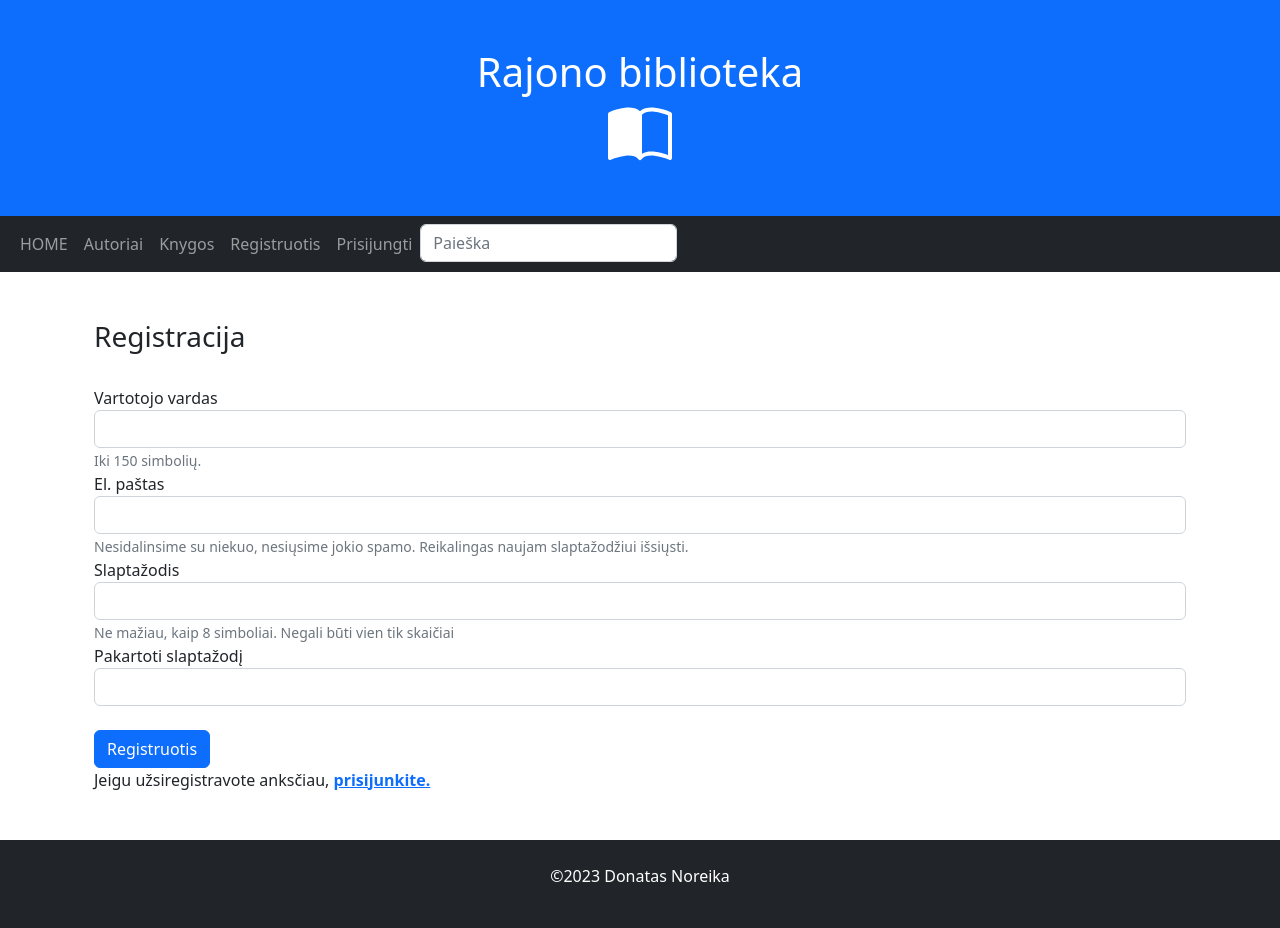
After one commit to DonatasNoreika/library_2023_pavasaris, a Django app: page /library/register/ in a window 1280 px wide. The commit adds this page. Run offline with Django 4.2, Linux system fonts and the light colour scheme.

Commit message:
9: Įdėta vartotojų registracija

```diff
--- a/mysite/library/templates/base.html
+++ b/mysite/library/templates/base.html
@@ -41,6 +41,7 @@
             <li class="nav-item"><a class="nav-link" href="{% url 'my_books' %}">Mano knygos</a></li>
             <li class="nav-item"><a class="nav-link" href="{% url 'logout' %}">Atsijungti</a></li>
             {% else %}
+            <li class="nav-item"><a class="nav-link" href="{% url 'register' %}">Registruotis</a></li>
             <li class="nav-item"><a class="nav-link" href="{% url 'login' %}">Prisijungti</a></li>
             {% endif %}
             <li>
@@ -61,6 +62,16 @@
 </ul>
 
 {% endcomment %}
+<br>
+<div class="container">
+{% if messages %}
+    {% for message in messages %}
+        <div class="alert alert-{% if message.tags == 'error' %}danger{% elif message.tags == 'info' %}success{% endif %}" role="alert">
+                {{ message }}
+        </div>
+    {% endfor %}
+{% endif %}
+</div>
 
 {# Čia konteineris, skirtas turiniui #}
 <br>
--- /dev/null
+++ b/mysite/library/templates/registration/register.html
@@ -0,0 +1,38 @@
+{% extends "base.html" %}
+
+{% block "title" %}Registracija{% endblock%}
+
+{% block "content" %}
+
+    <div class="container register">
+        <h3>Registracija</h3><br/>
+        <form method="post">
+            {% csrf_token %}
+            <div class="form-group">
+                <label for="username">Vartotojo vardas</label>
+                <input name="username" type="text" class="form-control" id="username" aria-describedby="usernameHelp">
+                <small id="usernameHelp" class="form-text text-muted">Iki 150 simbolių.</small>
+            </div>
+            <div class="form-group">
+                <label for="exampleInputEmail1">El. paštas</label>
+                <input name="email" type="email" class="form-control" id="exampleInputEmail1" aria-describedby="emailHelp">
+                <small id="emailHelp" class="form-text text-muted">Nesidalinsime su niekuo, nesiųsime jokio spamo.
+                    Reikalingas naujam slaptažodžiui išsiųsti. </small>
+            </div>
+            <div class="form-group">
+                <label for="password">Slaptažodis</label>
+                <input name="password" type="password" class="form-control" id="password" aria-describedby="pwdHelp">
+                <small id="pwdHelp" class="form-text text-muted">Ne mažiau, kaip 8 simboliai. Negali būti vien tik
+                    skaičiai</small>
+            </div>
+            <div class="form-group">
+                <label for="password2">Pakartoti slaptažodį</label>
+                <input name="password2" type="password" class="form-control" id="password2" aria-describedby="pwd2Help">
+            </div>
+            <br>
+            <button type="submit" class="btn btn-primary register-button">Registruotis</button>
+        </form>
+        <p>Jeigu užsiregistravote anksčiau, <a href="{% url 'login' %}"><strong>prisijunkite.</strong></a></p>
+    </div>
+
+{% endblock %}
--- a/mysite/library/urls.py
+++ b/mysite/library/urls.py
@@ -10,4 +10,5 @@ urlpatterns = [
     path("books/<int:pk>", views.BookDetailView.as_view(), name='book'),
     path('search/', views.search, name="search"),
     path('my_books/', views.MyBookInstanceListView.as_view(), name='my_books'),
+    path('register/', views.register, name='register'),
 ]
--- a/mysite/library/views.py
+++ b/mysite/library/views.py
@@ -1,10 +1,12 @@
-from django.shortcuts import render, get_object_or_404
+from django.shortcuts import render, get_object_or_404, redirect
 from .models import Book, BookInstance, Author
 from django.views import generic
 from django.core.paginator import Paginator
 from django.db.models import Q
 from django.contrib.auth.mixins import LoginRequiredMixin
-
+from django.views.decorators.csrf import csrf_protect
+from django.contrib import messages
+from django.contrib.auth.models import User
 
 # Create your views here.
 def index(request):
@@ -75,3 +77,29 @@ class MyBookInstanceListView(LoginRequiredMixin, generic.ListView):
 
     def get_queryset(self):
         return BookInstance.objects.filter(reader=self.request.user)
+
+@csrf_protect
+def register(request):
+    if request.method == "POST":
+        username = request.POST['username']
+        email = request.POST['email']
+        password = request.POST['password']
+        password2 = request.POST['password2']
+        if password == password2:
+            if User.objects.filter(username=username).exists():
+                messages.error(request, f"Vartotojo vardas {username} užimtas!")
+                return redirect('register')
+            else:
+                if User.objects.filter(email=email).exists():
+                    messages.error(request, f"Vartotojas su el. paštu {email} jau užregistruotas!")
+                    return redirect('register')
+                else:
+                    User.objects.create_user(username=username, email=email, password=password)
+                    messages.info(request, f'Vartotojas {username} užregistruotas!')
+                    return redirect('login')
+        else:
+            messages.error(request, 'Slaptažodžiai nesutampa')
+            return redirect('register')
+
+    else:
+        return render(request, 'registration/register.html')
```
Also changed, not shown: mysite/db.sqlite3.
